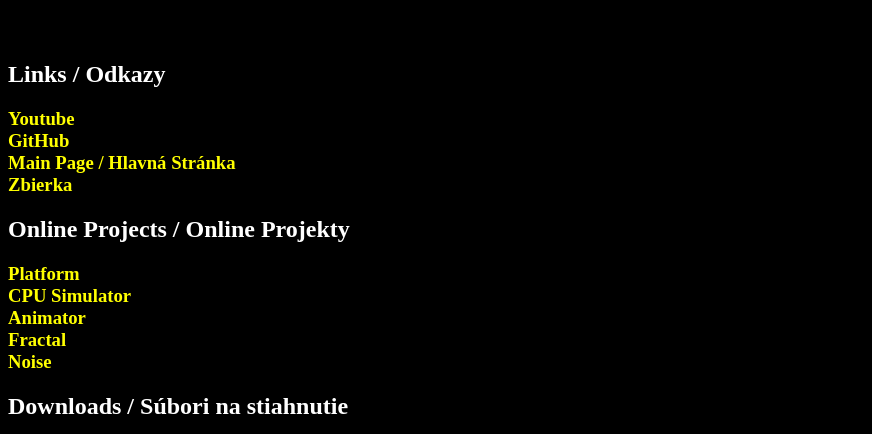
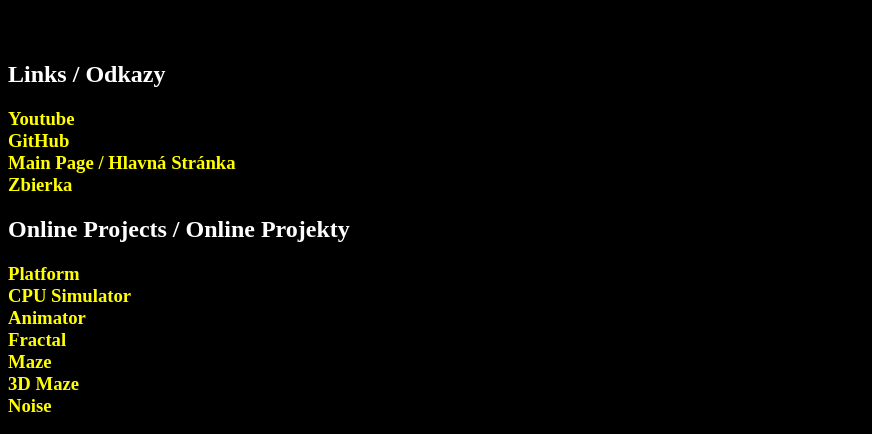
Before and after one commit to bt7s7k7/bt7s7k7.github.io, a plain HTML site: page index.html in a window 1280 px wide. Shown: the part 322-756 px from the top of the page, without its empty margins (0-872 px from the left). Drawn offline with Linux system fonts and the light colour scheme.

Commit message:
New links
- Updated index.html with new links to projects

```diff
--- a/index.html
+++ b/index.html
@@ -81,6 +81,8 @@
 				<a href="cpu.html" style="color:yellow;text-decoration:none">CPU Simulator</a><br />
 				<a href="animation.html" style="color:yellow;text-decoration:none">Animator</a><br />
 				<a href="fractal.html" style="color:yellow;text-decoration:none">Fractal</a><br />
+				<a href="maze.html" style="color:yellow;text-decoration:none">Maze</a><br />
+				<a href="3dMaze.html" style="color:yellow;text-decoration:none">3D Maze</a><br />
 				<a href="noise.html">Noise</a><br />
 			</h3>
 			<h1>Downloads / Súbori na stiahnutie</h1>
```
